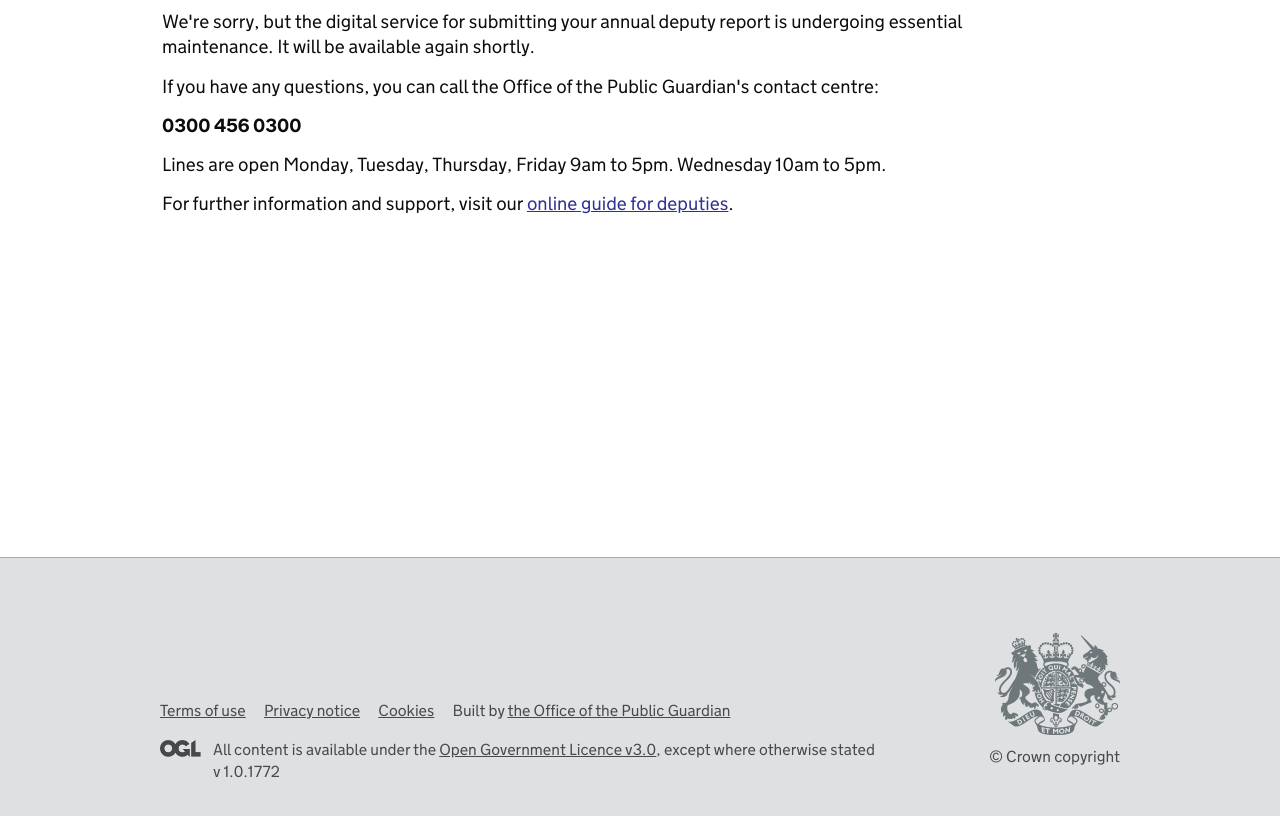
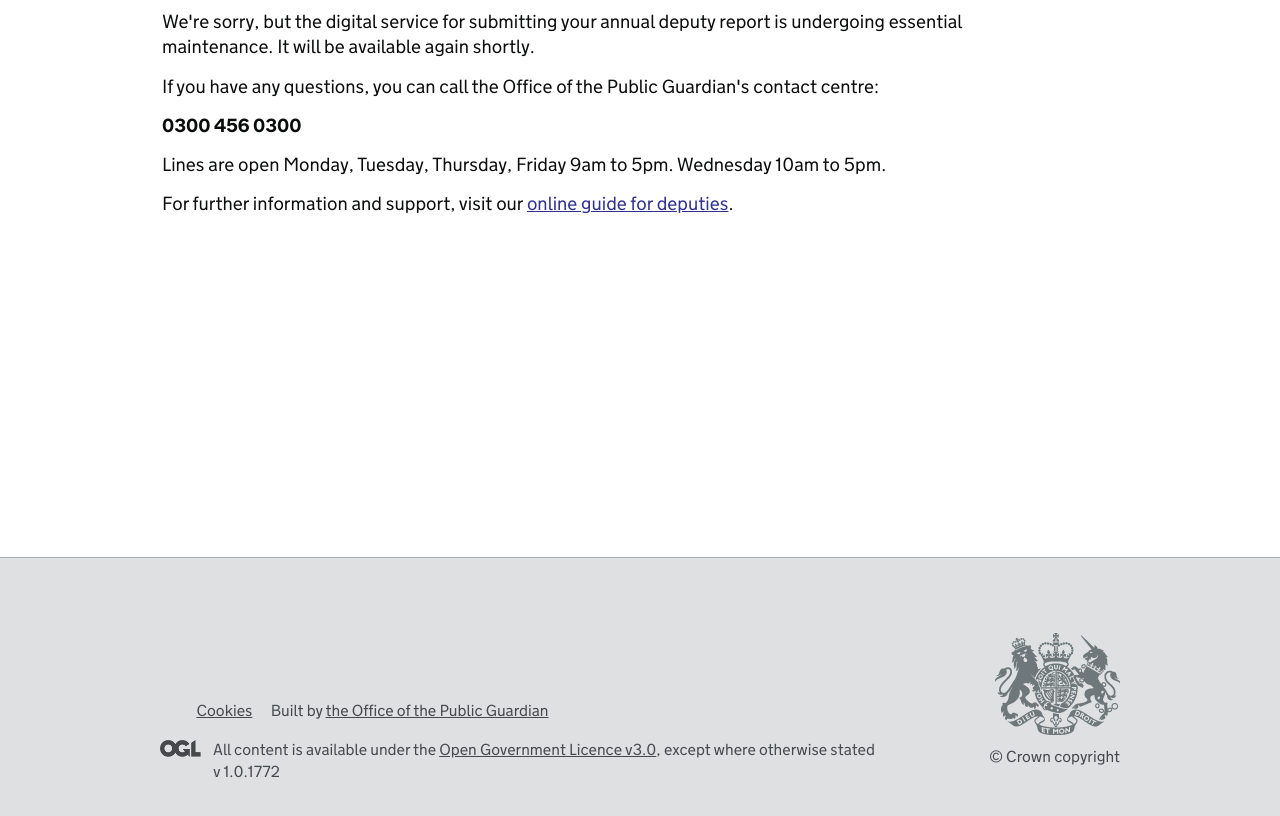
Before and after one commit to ministryofjustice/opg-digi-deps-maintenance, a plain HTML site: page index.html in a window 1280 px wide. Shown: the part 184-1000 px from the top of the page. Drawn offline with Linux system fonts and the light colour scheme.

Commit message:
DDPB-2241 remove useless links

```diff
--- a/index.html
+++ b/index.html
@@ -137,10 +137,10 @@
             <h2 class="visually-hidden">Support links</h2>
             <ul>
                   <li>
-        <a href="/terms">Terms of use</a>
+        <!-- <a href="/terms">Terms of use</a> -->
     </li>
     <li>
-        <a href="/privacy">Privacy notice</a>
+        <!-- <a href="/privacy">Privacy notice</a> -->
     </li>
     <li>
         <a href="https://www.gov.uk/help/cookies">Cookies</a>
```
